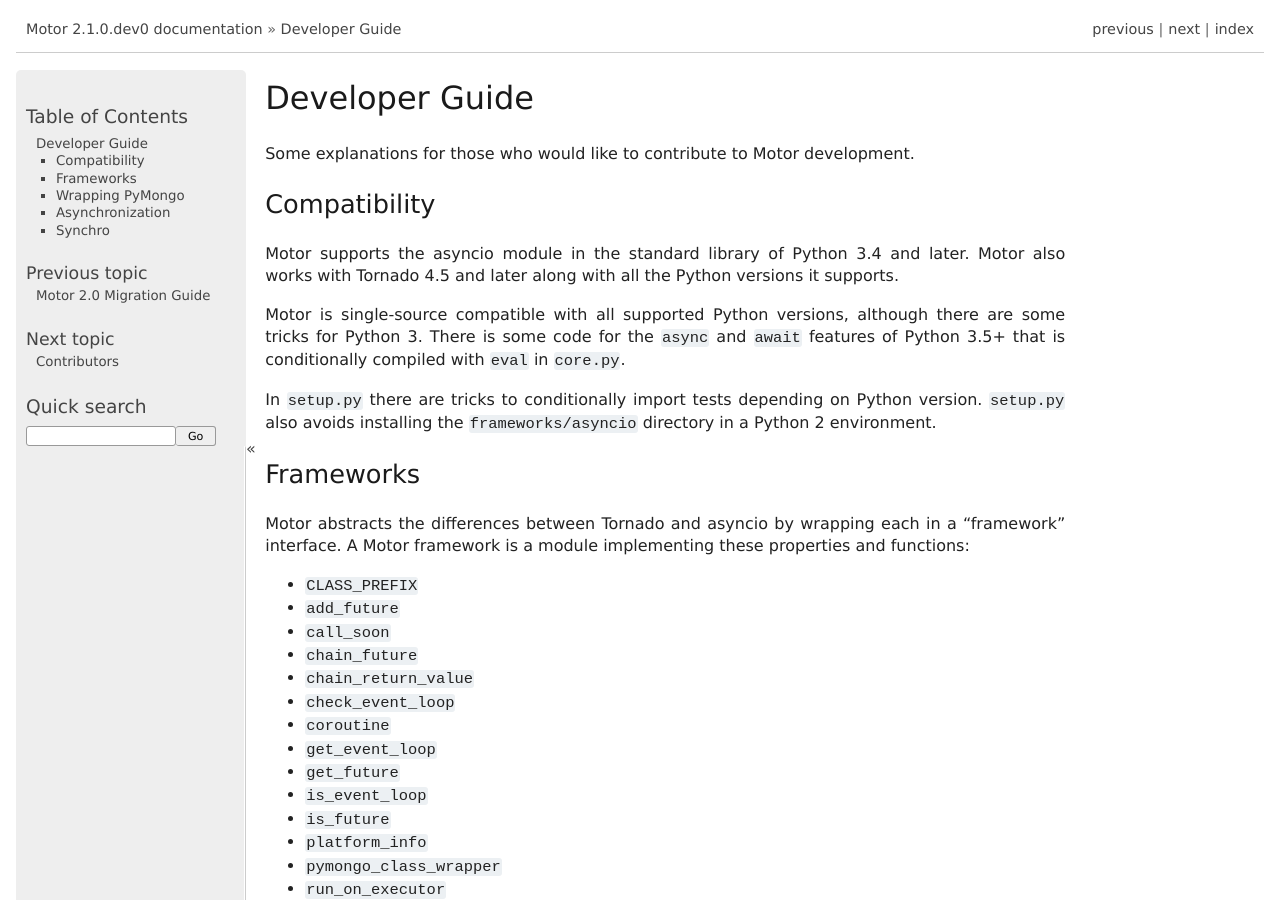
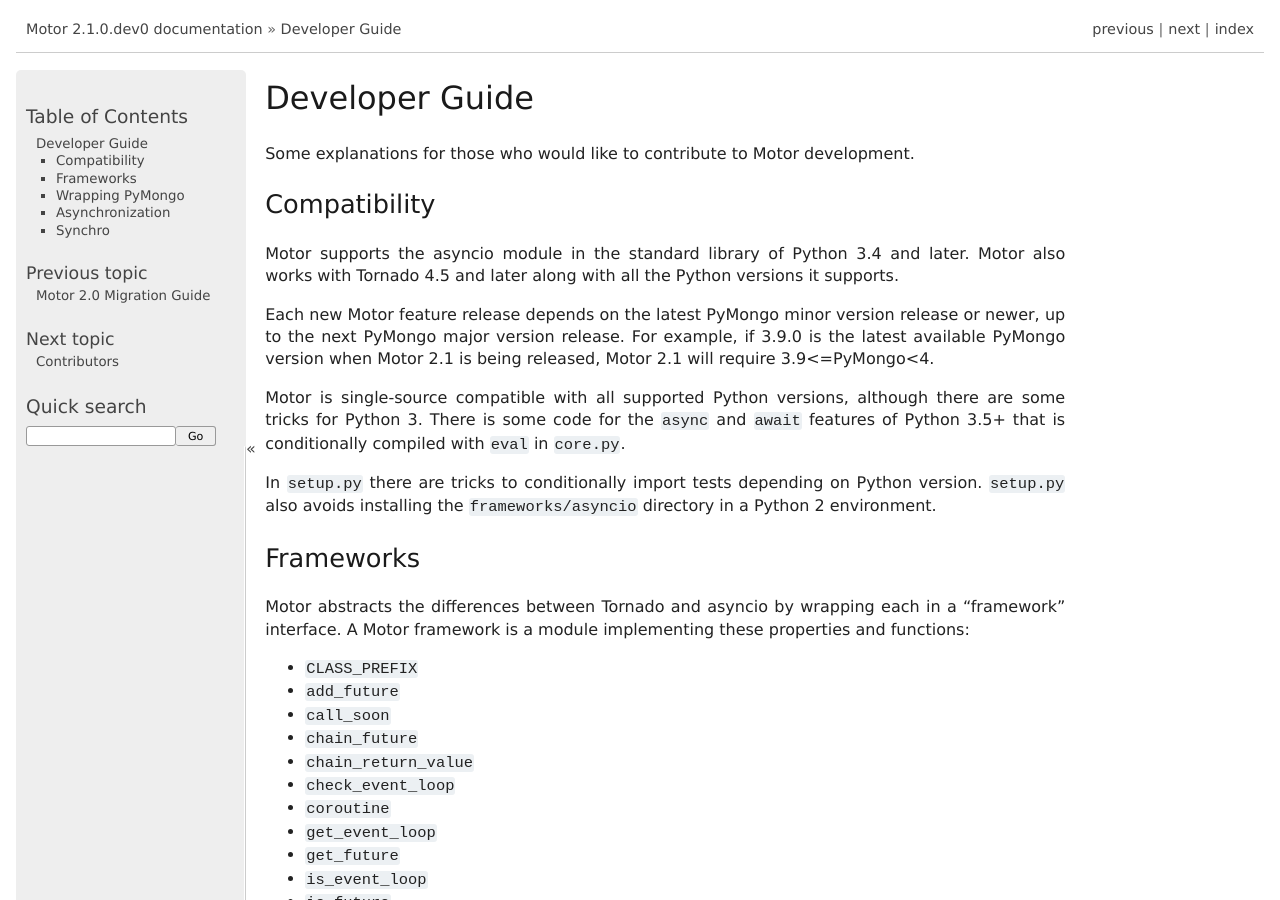
Before and after one commit to mongodb/motor, a Sphinx documentation site: the page built from doc/developer-guide.rst, in a window 1280 px wide and 900 px high. Built offline with Sphinx 7.4.7, drawn with Linux system fonts in a browser that asks for light colours; pages that are not in the unit, such as notebooks, are missing from menus; the version number is read from the project's files by our own code.

Commit message:
Add contribtuion guideline

```diff
--- a/doc/developer-guide.rst
+++ b/doc/developer-guide.rst
@@ -11,6 +11,11 @@
 later.
 Motor also works with Tornado 4.5 and later along with all the Python versions
 it supports.
+
+Each new Motor feature release depends on the latest PyMongo minor version release
+or newer, up to the next PyMongo major version release. For example, if 3.9.0
+is the latest available PyMongo version when Motor 2.1 is being released, Motor 2.1
+will require 3.9<=PyMongo<4.
 
 Motor is single-source compatible with all supported Python versions, although
 there are some tricks for Python 3. There is some code for the ``async``
```
